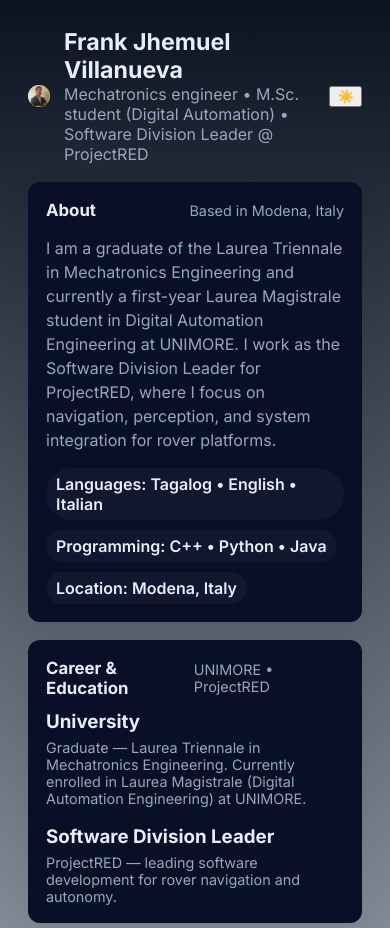
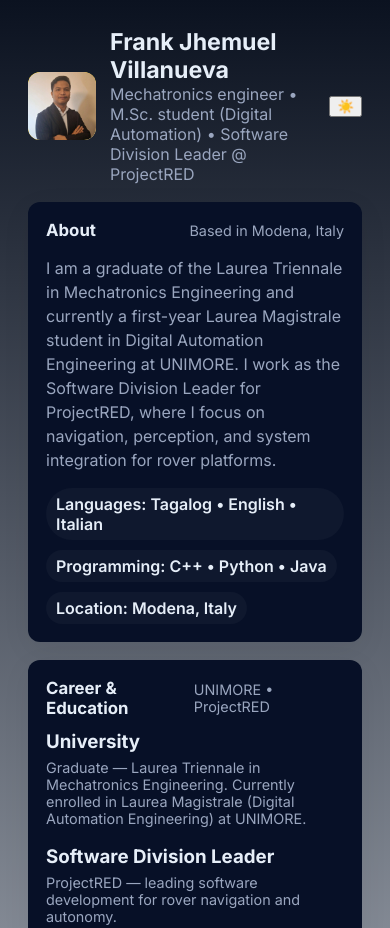
Before and after one commit to FrankJhemuel/frankjhemuel.github.io, a plain HTML site: page index.html in a window 390 px wide. Shown: the top 928 px of the page. Drawn offline with Linux system fonts and the light colour scheme.

Commit message:
Fix update

```diff
--- a/styles.css
+++ b/styles.css
@@ -45,6 +45,9 @@ header.site {
   width: 84px;
   /* keep the avatar square across layouts */
   aspect-ratio: 1 / 1;
+  /* fallback for browsers without aspect-ratio: set explicit height and prevent flex growth */
+  height: 84px;
+  flex: 0 0 84px;
   border-radius: 12px;
   background: linear-gradient(135deg, var(--accent-2), #ffd88a);
   display: flex;
@@ -220,6 +223,8 @@ footer {
   .avatar {
     width: 68px;
     aspect-ratio: 1 / 1;
+    height: 68px;
+    flex: 0 0 68px;
   }
   .grid {
     grid-template-columns: 1fr;
```
